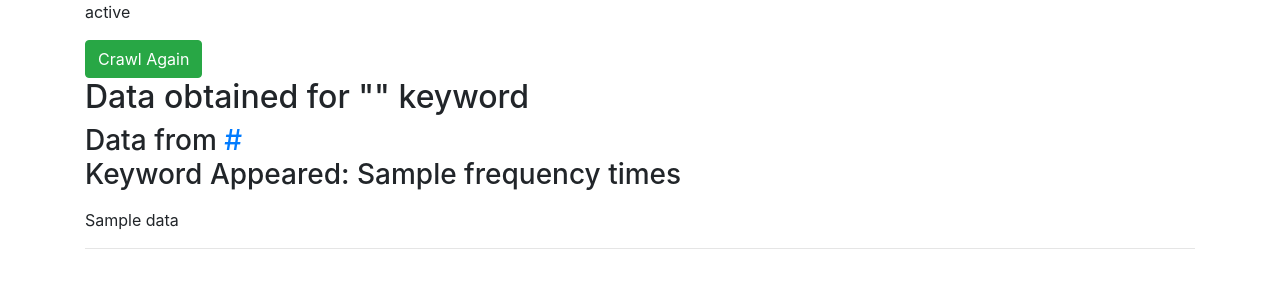
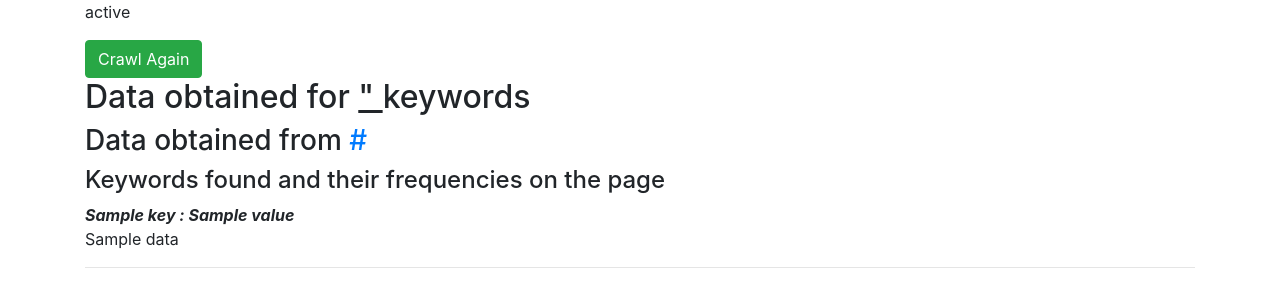
Before and after one commit to FredDoe/Crawler-1.0, a Flask app: template src/templates/crawledResult.html in a window 1280 px wide. Shown: the top 307 px of the page. Run offline with Flask 2, Linux system fonts and the light colour scheme; the template is opened without the code that fills it: most values are stand-ins (such as "Sample title", 1, 10 or a date in 2020); some libraries are stand-ins or nearby versions.

Commit message:
modified to display the found keywords and their frequencies on the pages

```diff
--- a/src/templates/crawledResult.html
+++ b/src/templates/crawledResult.html
@@ -2,17 +2,20 @@
 {% block content %}
     <div class="container">
         <p>{{ status }}</p>
-        <a href="/">
-            <button type="submit" class="btn btn-success">
-            Crawl Again
-            </button>
-        </a>
-
-        <h2>Data obtained for "{{ keyword }}" keyword</h2>
+        <a href="/"><button type="submit" class="btn btn-success">Crawl Again</button></a>
+        <h2>
+            Data obtained for <u> {% for key in keyword %}
+            {{ key }},
+            {% endfor%}"
+            </u>
+            keywords
+        </h2>
         {% for data in crawledData %}
-        <h3>Data from <a href="{{ data['url'] }}">{{ data['url'] }}</a>
-            <p>Keyword Appeared: {{ data['frequency'] }} times</p>
-        </h3>
+        <h3>Data obtained from <a href="{{ data['url'] }}">{{ data['url'] }}</a></h3>
+            <h4>Keywords found and their frequencies on the page</h4>
+            {%for key,value in data['keywordWithFrequency'].items() %}
+            <b><i>{{ key}}  :  {{value}}</i></b><br/>
+            {% endfor %}
 
             <p>{{ data['data'] }}</p><hr/><br/>
         {% endfor %}
```
